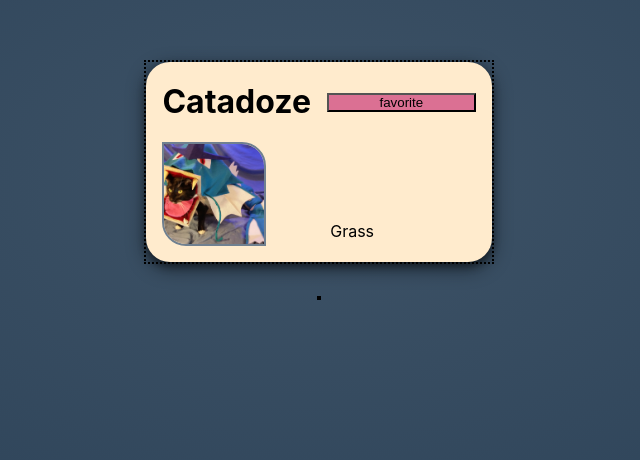
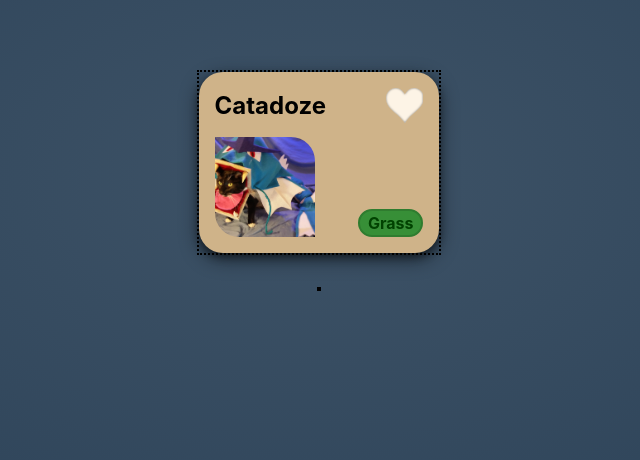
Before and after one commit to slinningsander/Pokedex-randomizer, a React (Vite) app in the folder Prosjekt-1/: page / in a window 1280 px wide. Shown: the part 220-680 px from the top of the page, without its empty margins (321-961 px from the left). Built offline with nearby package versions, Linux system fonts and the light colour scheme.

Commit message:
Added favorite button to card (#11)

```diff
--- a/Prosjekt-1/src/components/PokemonCard/PokemonCard.css
+++ b/Prosjekt-1/src/components/PokemonCard/PokemonCard.css
@@ -1,13 +1,13 @@
 .cardContainer{
     display: grid;
-    gap: 1rem;
+    gap: 0.5rem 2rem;
     /* this will be changed to constant */
-    background-color:blanchedalmond;
-    grid-template-columns: repeat(2, 1fr);
-    grid-auto-rows: (100px, auto);
+    background-color:#cfb389;
+    grid-template-columns: repeat(2);
+    /* grid-auto-rows: (auto, auto); */
     padding: 1rem;
     border-radius: 1.5rem;
-    align-items: center;
+    /* align-items: center; */
     box-shadow: 0 4px 8px 0 rgba(0, 0, 0, 0.485), 0 6px 20px 0 rgba(0, 0, 0, 0.485);
 }
 .cardContainer > *{
@@ -22,31 +22,35 @@
     width: 100px;
     grid-column: 1;
     grid-row: 2;
-    border: 2px solid slategray;
+    /* border: 2px solid slategray; */
     border-radius:  0 1.5em 0 1.5em;
     /* box-shadow: 0 4px 8px 0 rgba(0, 0, 0, 0.485), 0 6px 20px 0 rgba(0, 0, 0, 0.485); */
 }
 .typePil{
+    color: rgb(1, 66, 1);
     width: fit-content;
-    padding: 0.2rem;
-    border-radius:25%;
+    padding: 0 0.5rem 0 0.5em;
+    border-radius:1.5rem;
     grid-column: 2;
     grid-row: 2;
+    justify-self: end;
     align-self:last baseline;
+    background-color: rgb(55, 143, 55);
+    border: 2px solid rgb(47, 124, 47);
+    font-weight: bold;
 }
 .nameTitle{
-    font-size: 2rem;
+    font-size: 1.5rem;
     font-weight: bold;
     grid-column: 1;
     grid-row: 1;
+    align-self: start;
+    /* padding: 0; */
 }
-.isFavorite{
-    background-color: palevioletred;
+.heartContainer{
+    justify-self: last baseline;
+    align-self:start;
     grid-column: 2;
     grid-row: 1;
+    width: fit-content;
 }
-.isNotFavorite{
-    background-color: brown;
-    grid-column: 2;
-    grid-row: 1;
-}
--- a/Prosjekt-1/src/components/PokemonCard/PokemonCard.tsx
+++ b/Prosjekt-1/src/components/PokemonCard/PokemonCard.tsx
@@ -1,18 +1,18 @@
+import HeartComponent from "../HeartComponent/HeartComponent";
 import "./PokemonCard.css";
 
 type PokemonCardProps = {
   name: string;
   type: string;
-  isFavorite: boolean;
   imgURL: string;
 };
 
 export function PokemonCard({
   name,
   type,
-  isFavorite,
   imgURL,
 }: PokemonCardProps) {
+
   const imgAltText = name + " sprite";
 
   const pokemonSprite = (
@@ -23,25 +23,16 @@ export function PokemonCard({
 
   const nameTitle = <h1 className="nameTitle">{name}</h1>;
 
-  const favoriteIndicator = (
-    <button
-      type="button"
-      className={`favoriteButton ${
-        isFavorite ? "isFavorite" : "isNotFavorite"
-      }`}
-      //this is a placeholder for a component. All apperance changes to
-      //favIndicator will be done with useState
-    >
-      favorite
-    </button>
-  );
+  const heart = <div className = "heartContainer"><HeartComponent/></div>;
+
+
 
   return (
     <div className="cardContainer">
       {pokemonSprite}
       {typePil}
       {nameTitle}
-      {favoriteIndicator}
+      {heart}
     </div>
   );
 }
```
